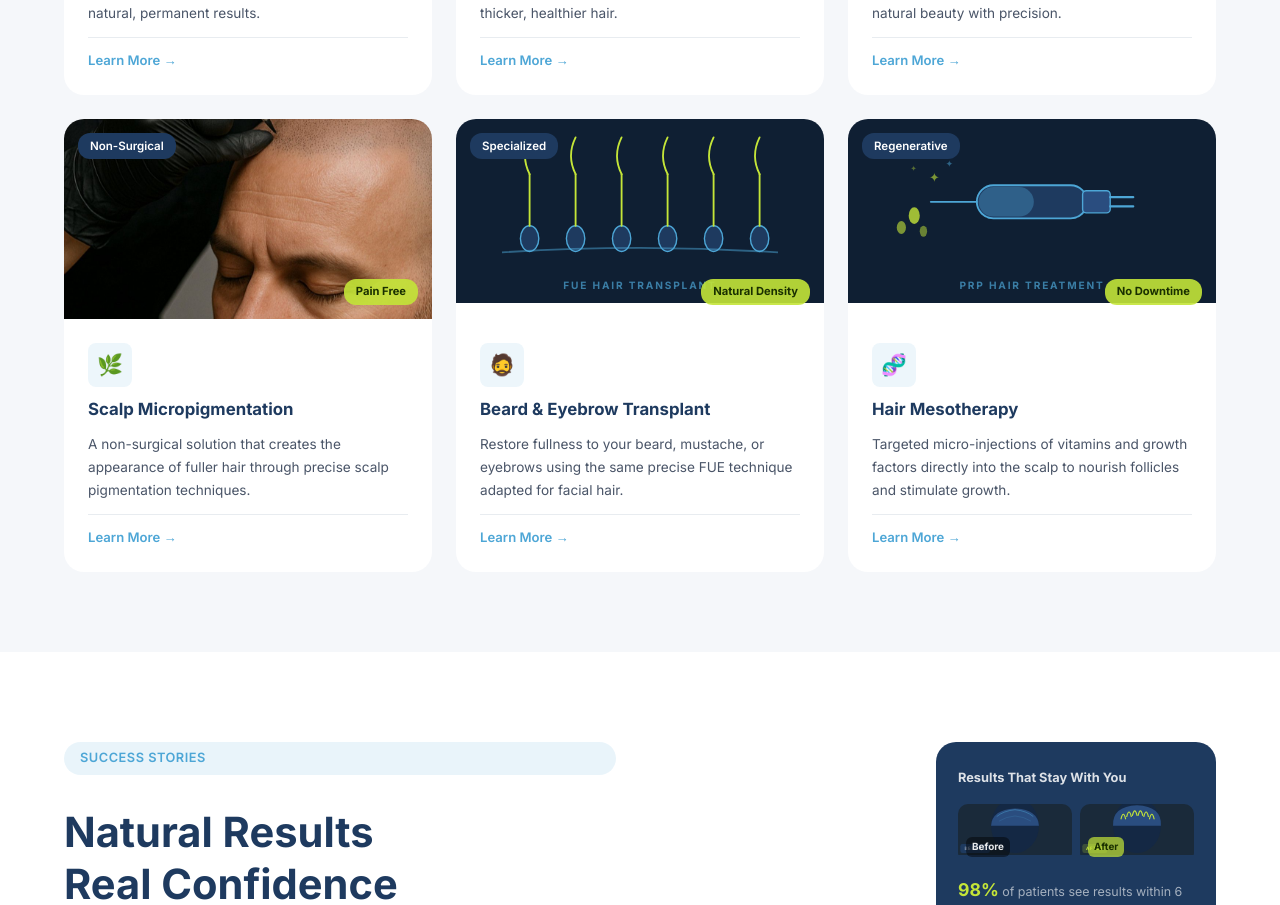
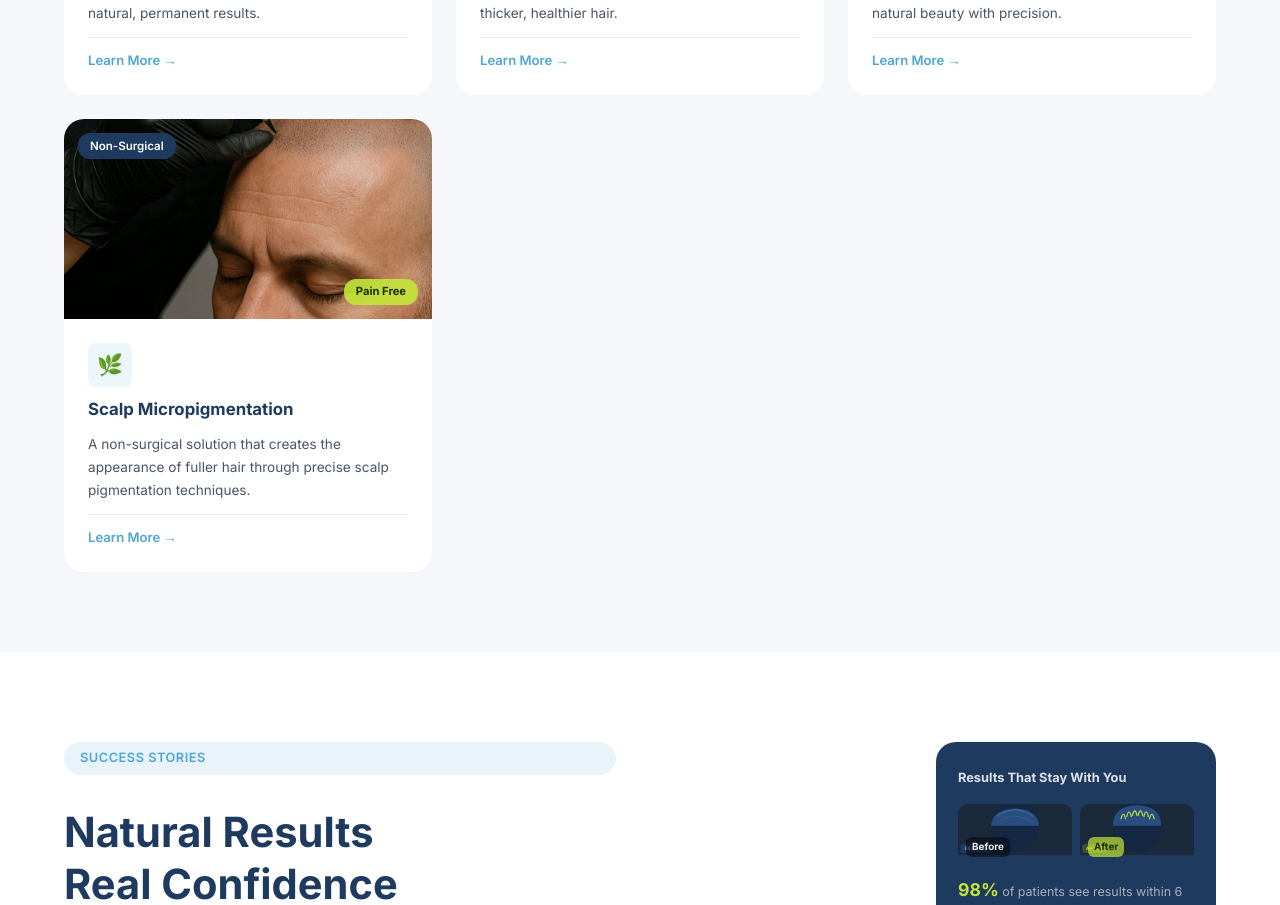
Before and after one commit to ahmedbadway/DR-Moghzy-, a React (Vite) app: page /#/ in a window 1280 px wide. Shown: the part 3604-4509 px from the top of the page. Built offline with nearby package versions, Linux system fonts and the light colour scheme.

Commit message:
Remove: Hair Mesotherapy and Beard & Eyebrow Transplant from services

```diff
--- a/src/components/Services.jsx
+++ b/src/components/Services.jsx
@@ -9,8 +9,6 @@ const services = [
   { badge: 'Advanced',     icon: '💉', image: `${IMG}service-2.jpg`, placeholderType: 'prp',     title: 'PRP Hair Treatment',      desc: 'Platelet-Rich Plasma therapy stimulates hair follicles and promotes natural hair regrowth for thicker, healthier hair.',                           stat: '6 Month Results' },
   { badge: 'Cosmetic',     icon: '✨', image: `${IMG}service-3.jpg`, placeholderType: 'cosmetic', title: 'Cosmetic Surgery',        desc: 'Expert cosmetic procedures including rhinoplasty, facelifts, and more to enhance your natural beauty with precision.',                           stat: '500+ Done' },
   { badge: 'Non-Surgical', icon: '🌿', image: `${IMG}service-4.jpg`, placeholderType: 'scalp',   title: 'Scalp Micropigmentation', desc: 'A non-surgical solution that creates the appearance of fuller hair through precise scalp pigmentation techniques.',                           stat: 'Pain Free' },
-  { badge: 'Specialized',  icon: '🧔', image: `${IMG}service-5.jpg`, placeholderType: 'fue',     title: 'Beard & Eyebrow Transplant', desc: 'Restore fullness to your beard, mustache, or eyebrows using the same precise FUE technique adapted for facial hair.',                            stat: 'Natural Density' },
-  { badge: 'Regenerative', icon: '🧬', image: `${IMG}service-6.jpg`, placeholderType: 'prp',     title: 'Hair Mesotherapy',        desc: 'Targeted micro-injections of vitamins and growth factors directly into the scalp to nourish follicles and stimulate growth.',                     stat: 'No Downtime' },
 ];
 
 export default function Services() {
```
